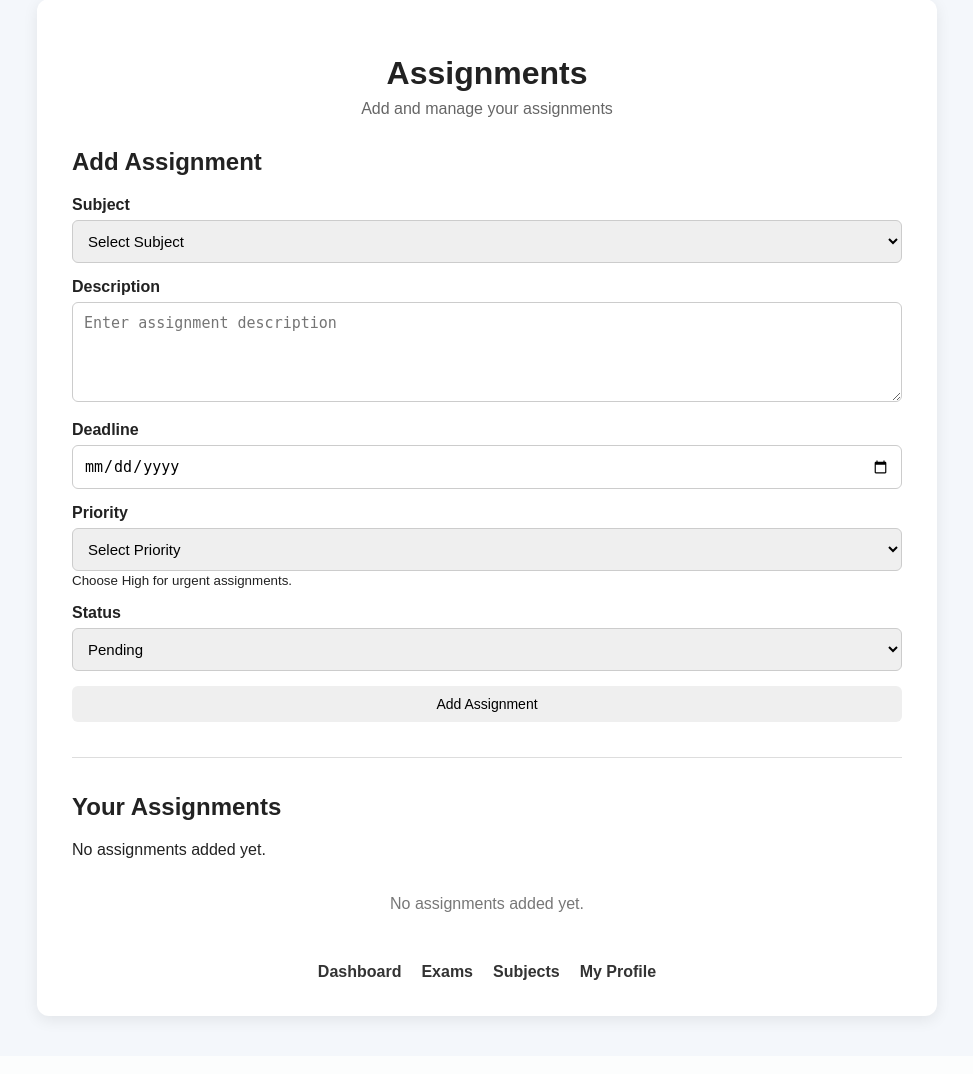
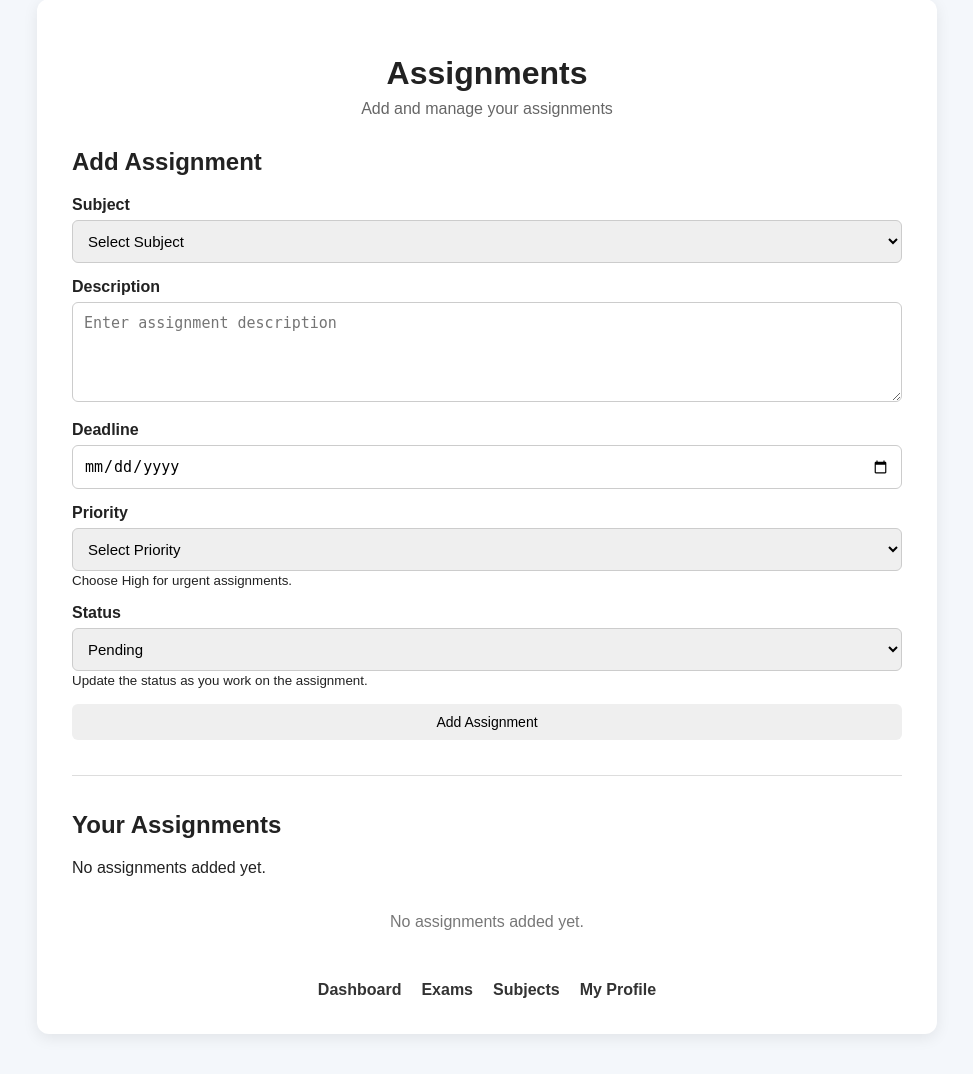
Before and after one commit to ganeshvibhuti30-prog/Student-Study-Planner, a Flask app: page /assignments in a window 1280 px wide. Shown: the part 41-1115 px from the top of the page, without its empty margins (153-1126 px from the left). Before the commit the page ends 1066 px from the top, so only its background shows below. Run offline with Flask 3, Linux system fonts and the light colour scheme; the visitor is signed in with stand-in values (Sample User, id 1); data that the repository does not hold is empty.

Commit message:
Add status guidance to assignments

```diff
--- a/templates/assignments.html
+++ b/templates/assignments.html
@@ -138,6 +138,9 @@
                     </option>
 
                 </select>
+                <small>
+    Update the status as you work on the assignment.
+</small>
 
 
                 <button type="submit">
```
